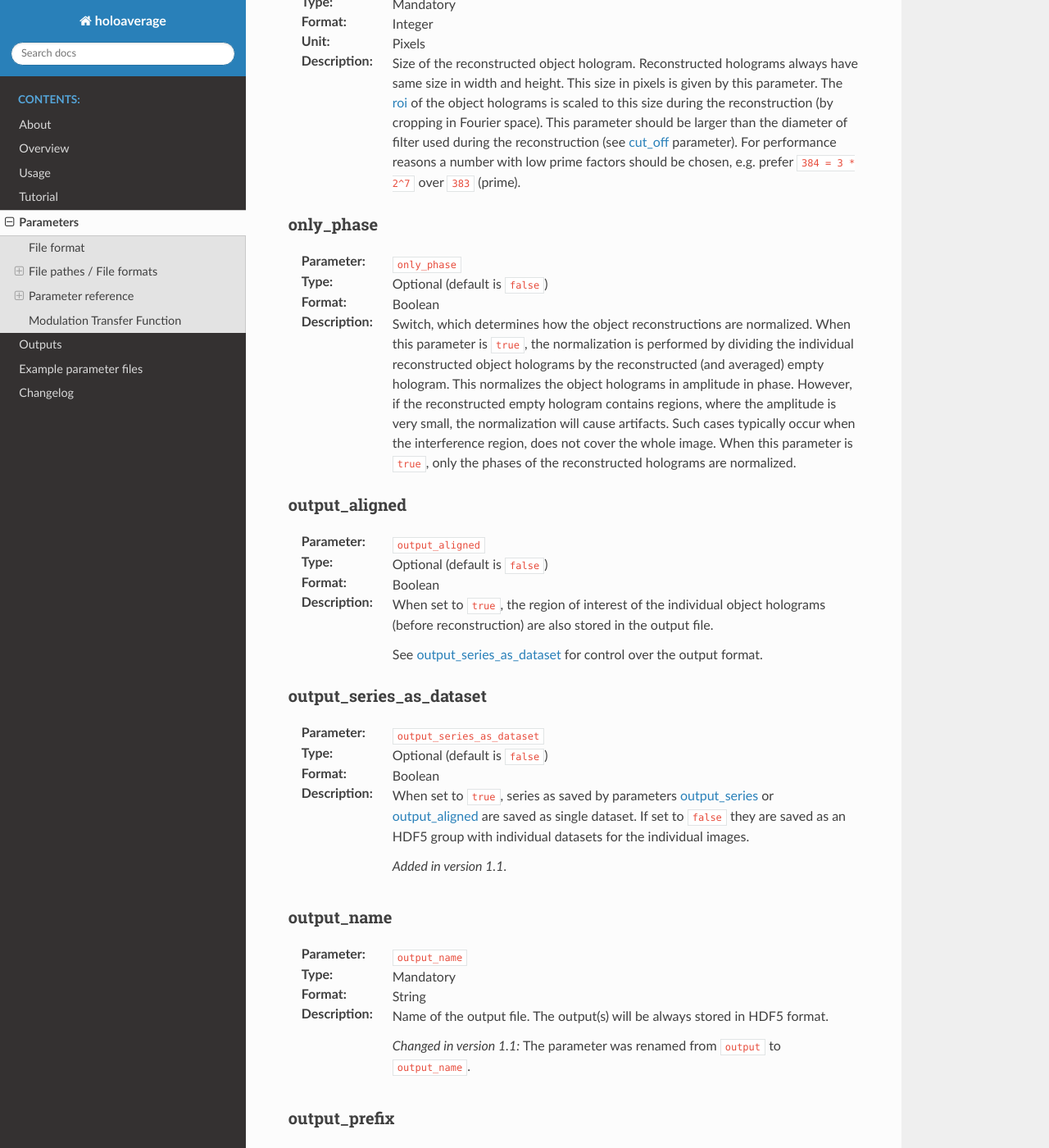
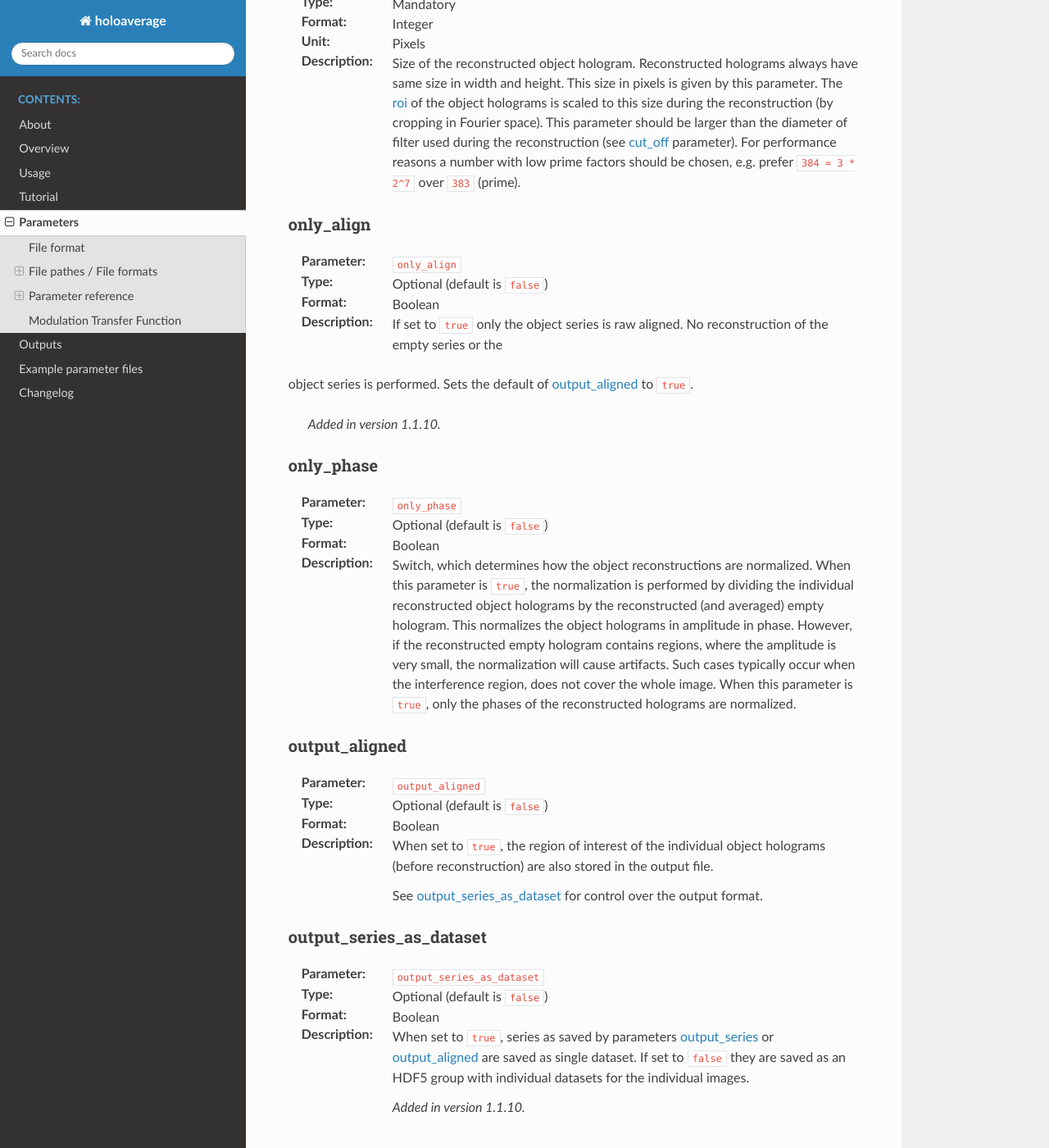
Before and after one commit to niermann/holoaverage, a Sphinx documentation site: the page built from docs/parameters.rst, in a window 1280 px wide and 1400 px high, scrolled down 9891 px. Shown: the whole window at 82% size. Built offline with Sphinx 7.4.7 and the Read the Docs theme 3.1.0, drawn with Linux system fonts in a browser that asks for light colours.

Commit message:
Fixed saving of series as single HDF5 dataset. Added parameter `only-align`

```diff
--- a/docs/parameters.rst
+++ b/docs/parameters.rst
@@ -485,6 +485,19 @@ object_size
      diameter of filter used during the reconstruction (see :ref:`param-cut_off` parameter). For performance
      reasons a number with low prime factors should be chosen, e.g. prefer ``384 = 3 * 2^7`` over ``383`` (prime).
 
+.. _param-only_align:
+
+only_align
+^^^^^^^^^^
+
+:Parameter: ``only_align``
+:Type: Optional  (default is ``false``)
+:Format: Boolean
+:Description: If set to ``true`` only the object series is raw aligned. No reconstruction of the empty series or the
+object series is performed. Sets the default of :ref:`param-output_aligned` to ``true``.
+
+    .. versionadded:: 1.1.10
+
 .. _param-only_phase:
 
 only_phase
@@ -525,7 +538,7 @@ output_series_as_dataset
     :ref:`param-output_aligned` are saved as single dataset. If set to ``false`` they are saved as an HDF5 group
     with individual datasets for the individual images.
 
-    .. versionadded:: 1.1
+    .. versionadded:: 1.1.10
 
 .. _param-output_name:
 
```
Also changed, not shown: 3 other files.
